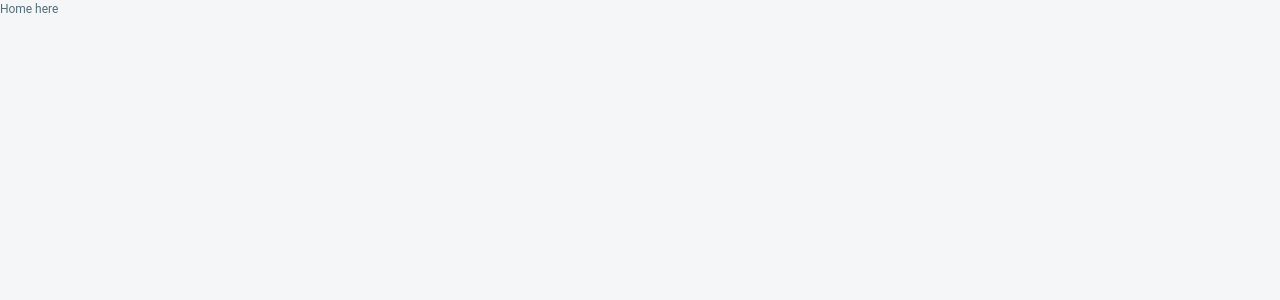
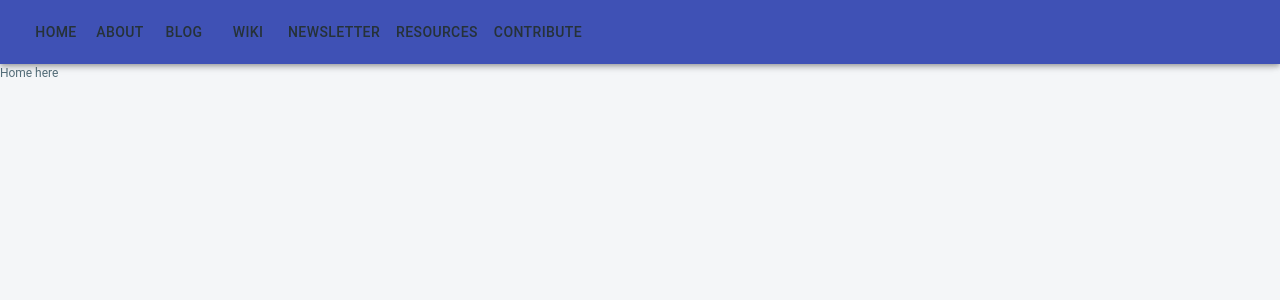
Before and after one commit to virsaviya/objectively-typed, a React (Create React App) app in the folder client/: page / in a window 1280 px wide. Shown: the top 300 px of the page. Built offline with nearby package versions, Linux system fonts and the light colour scheme.

Commit message:
add <AppBar/>

```diff
--- a/client/src/App.js
+++ b/client/src/App.js
@@ -1,26 +1,21 @@
 import React from "react";
 import CssBaseline from "@material-ui/core/CssBaseline";
 import { ThemeProvider } from "@material-ui/styles";
-import {
-  BrowserRouter as Router
-  // Router,
-} from "react-router-dom";
+import { BrowserRouter } from "react-router-dom";
 
 import theme from "./assets/theme";
-// import { GlobalWrapper } from "./styles";
-// import AppBar from "components/AppBar";
+import AppBar from "components/AppBar";
 import Routes from "./Routes";
 
 function App() {
   return (
     <ThemeProvider theme={theme}>
       <CssBaseline />
-      {/* <Router history={history}> */}
-      <div>
-        <Router>
-          {/* <AppBar /> */}
+      <div style={{ marginTop: "64px" }}>
+        <BrowserRouter>
+          <AppBar />
           <Routes />
-        </Router>
+        </BrowserRouter>
       </div>
     </ThemeProvider>
   );
--- /dev/null
+++ b/client/src/components/AppBar/index.js
@@ -0,0 +1,29 @@
+import React from "react";
+import { useHistory } from "react-router-dom";
+import AppBar from "@material-ui/core/AppBar";
+import Toolbar from "@material-ui/core/Toolbar";
+import Button from "@material-ui/core/Button";
+
+function _AppBar(props) {
+  let history = useHistory();
+
+  let goTo = route => history.push(route);
+
+  return (
+    <div>
+      <AppBar position="fixed">
+        <Toolbar>
+          <Button onClick={() => goTo("/")}>Home</Button>
+          <Button onClick={() => goTo("/about")}>About</Button>
+          <Button onClick={() => goTo("/blog")}>Blog</Button>
+          <Button onClick={() => goTo("/wiki")}>Wiki</Button>
+          <Button onClick={() => goTo("/newsletter")}>Newsletter</Button>
+          <Button onClick={() => goTo("/resources")}>Resources</Button>
+          <Button onClick={() => goTo("/contribute")}>Contribute</Button>
+        </Toolbar>
+      </AppBar>
+    </div>
+  );
+}
+
+export default _AppBar;
```
